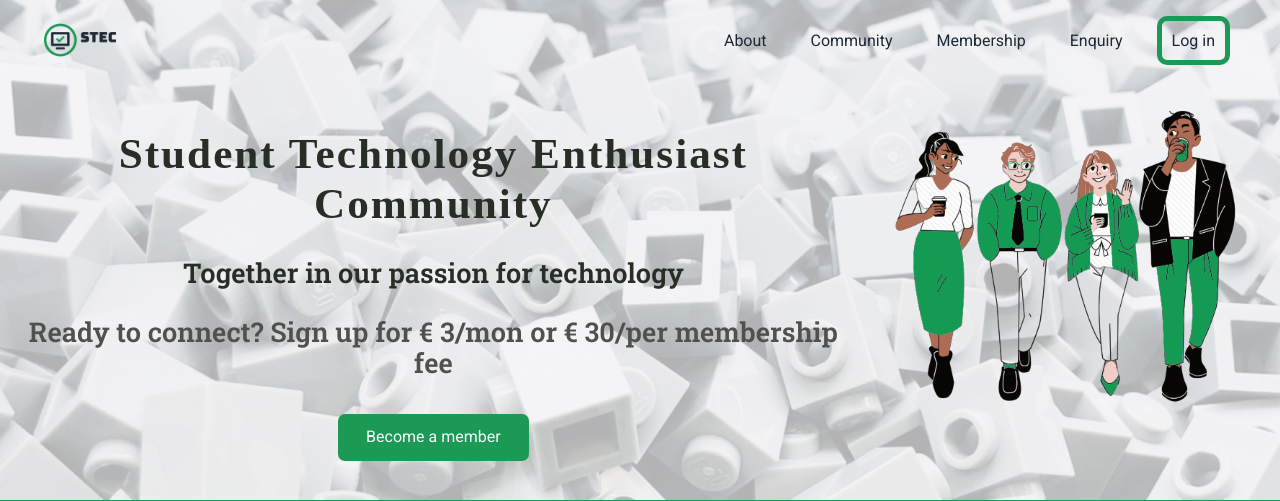
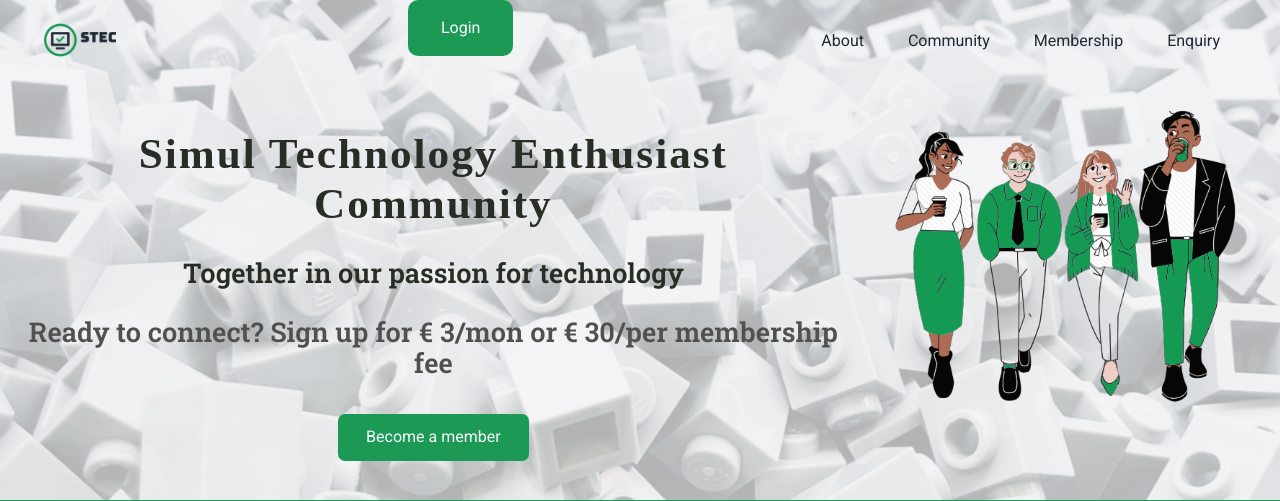
Before and after one commit to bopopescu/stec, a Flask app: page / in a window 1280 px wide. Shown: the top 501 px of the page. Run offline with Flask 2, Linux system fonts and the light colour scheme; some libraries are stand-ins or nearby versions; some web fonts are replaced.

Commit message:
Update commit

```diff
--- a/app/templates/index.html
+++ b/app/templates/index.html
@@ -5,12 +5,13 @@
   <meta charset="utf-8">
   <meta http-equiv="x-ua-compatible" content="ie=edge">
   <meta name="viewport" content="width=device-width, initial-scale=1.0">
-  <meta name="description" content="A community of student enthusiastic about technology">
-  <meta name="keywords" content="technology enthusiast, student, community" />
-  <meta property="og:title" content="STEC" />
-  <meta property="og:type" content="website" />
-  <meta property="og:image" content="/static/images/stec.png" />
-  <meta property="og:description" content="A community of student enthusiastic about technology; this is a platform to learn, network, collaborate and build with like-minded people passionate about technology with diverse backgrounds. " />
+  <meta name="description" content="A community of individuals enthusiastic about technology">
+  <meta name="author" content="Aminat Ajagbe, A3AJAGBE">
+  <meta name="keywords" content="technology enthusiast, community, technology">
+  <meta property="og:title" content="STEC">
+  <meta property="og:type" content="website">
+  <meta property="og:image" content="/static/images/stec.png">
+  <meta property="og:description" content="A community of individuals enthusiastic about technology; this is a platform to learn, network, collaborate and build with like-minded people passionate about technology with diverse backgrounds. " />
   <link rel="stylesheet" href="/static/css/normalize.css">
   <link rel="stylesheet" href="/static/css/style.css">
   <link rel="shortcut icon" href="/static/images/stec.ico">
@@ -19,7 +20,7 @@
   {% if title %}
   <title>{{ title }} - STEC</title>
   {% else %}
-  <title>STEC - Student Technology Enthusiast Community</title>
+  <title>STEC - Simul Technology Enthusiast Community</title>
   {% endif %}
 
 </head>
@@ -36,6 +37,8 @@
         <img class="logo" src="/static/images/stec.png" alt="STEC Logo">
       </a>
 
+      <button type="button" name="button" class="log"><a href="{{ url_for('login') }}">Login</a></button>
+
       <!-- Mobile Menu -->
       <div class="icon">
         <i class="fas fa-bars"></i>
@@ -47,7 +50,6 @@
           <li><a href="#community">Community</a></li>
           <li><a href="#membership">Membership</a></li>
           <li><a href="#enquiry">Enquiry</a></li>
-          <li><a href="{{ url_for('login') }}" class="log">Log in</a></li>
         </ul>
 
     </nav>
@@ -56,7 +58,7 @@
     <div class="wrap">
 
       <div class="col left">
-        <h1>Student Technology Enthusiast Community</h1>
+        <h1>Simul Technology Enthusiast Community</h1>
 
         <h3>Together in our passion for technology</h3>
 
@@ -156,7 +158,7 @@
         <div class="column">
           <div class="card trial">
             <h3>Try STEC for 7 days, no membership fee required</h3>
-            <button type="button" name="button">Sign up</button>
+            <button type="button" name="button"><a href="{{ url_for('register') }}">Sign up</a></button>
           </div>
         </div>
 
```
